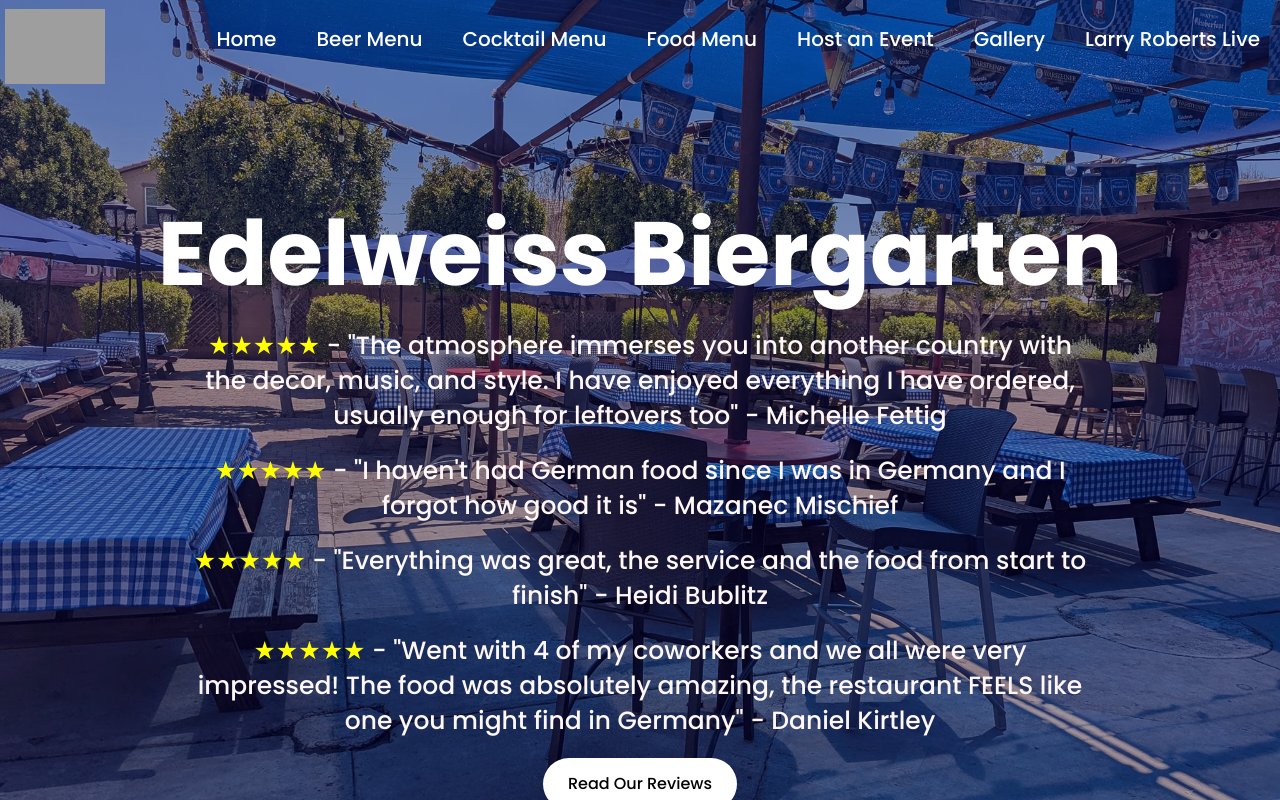
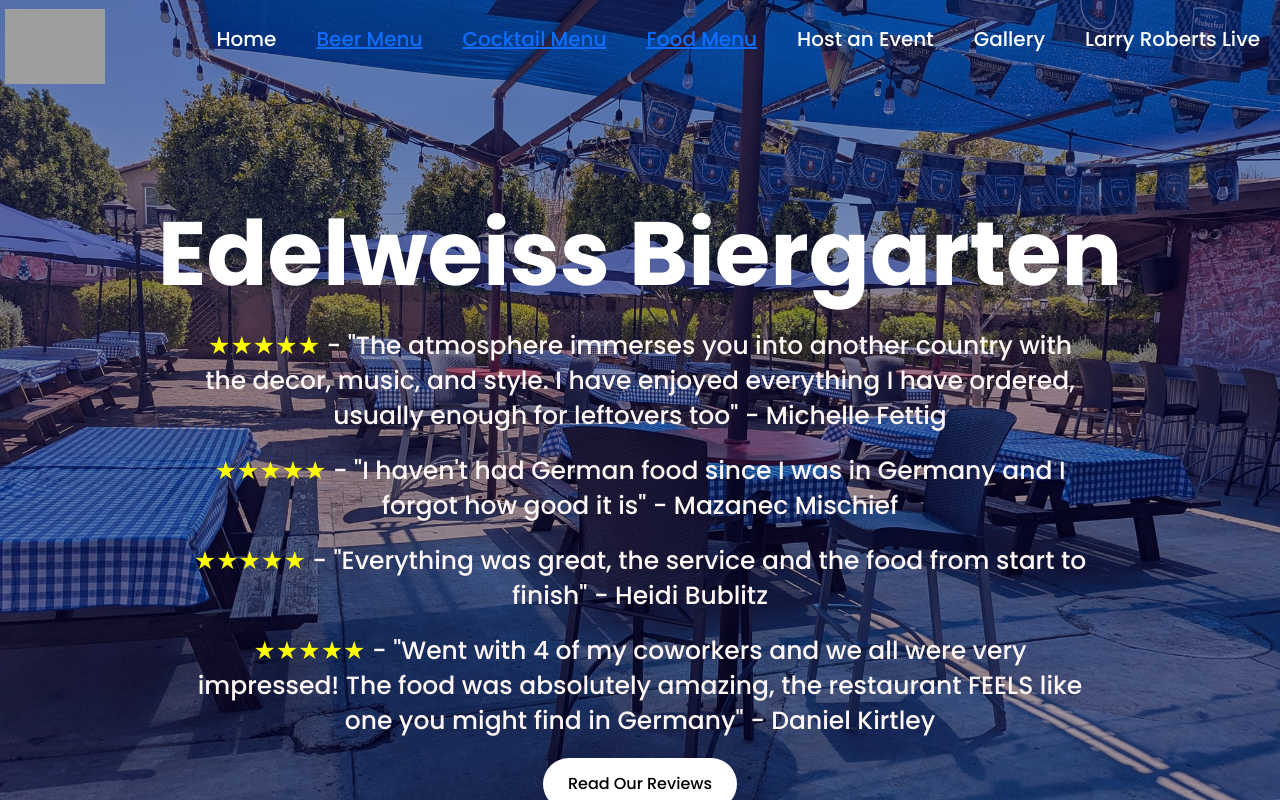
Before and after one commit to Andee-R/edelweiss-lp, a React (Create React App) app: page / in a window 1280 px wide. Shown: the top 800 px of the page. Built offline with nearby package versions, Linux system fonts and the light colour scheme; grey boxes are pictures that could not be loaded.

Commit message:
Deploy to gh-pages

```diff
--- a/package.json
+++ b/package.json
@@ -1,20 +1,26 @@
 {
   "name": "edelweiss-lp",
   "version": "0.1.0",
+  "homepage": "http://packetchaos.github.io/edelweiss.github.io",
   "private": true,
   "dependencies": {
+    "-": "^0.0.1",
     "@testing-library/jest-dom": "^5.17.0",
     "@testing-library/react": "^13.4.0",
     "@testing-library/user-event": "^13.5.0",
     "bootstrap": "^5.3.3",
+    "gh-pages": "^6.1.1",
     "react": "^18.3.1",
     "react-dom": "^18.3.1",
     "react-router-dom": "^6.25.1",
     "react-scripts": "5.0.1",
+    "save-dev": "^0.0.1-security",
     "web-vitals": "^2.1.4"
   },
   "scripts": {
     "start": "react-scripts start",
+    "predeploy": "npm run build",
+    "deploy": "gh-pages -d build",
     "build": "react-scripts build",
     "test": "react-scripts test",
     "eject": "react-scripts eject"
--- a/src/Components/Navbar/Navbar.jsx
+++ b/src/Components/Navbar/Navbar.jsx
@@ -1,6 +1,9 @@
 import React, { useEffect, useState } from "react";
 import "./Navbar.css";
 import edelweisslogo from "../../assests/Flattend_new_logo.png";
+import biermenu from "../../assests/biermenu.pdf"
+import cocktail from "../../assests/cocktails.pdf"
+import food from "../../assests/foodmenu.pdf"
 
 const Navbar = () => {
   const [sticky, setSticky] = useState(false);
@@ -17,9 +20,9 @@
         <img src={edelweisslogo} alt="" className="logo" />
         <ul>
           <li>Home</li>
-          <li>Beer Menu</li>
-          <li>Cocktail Menu</li>
-          <li>Food Menu</li>
+          <li><a href = {biermenu} target = "_blank">Beer Menu</a></li>
+          <li><a href = {cocktail} target = "_blank">Cocktail Menu</a></li>
+          <li><a href = {food} target = "_blank">Food Menu</a></li>
           <li>Host an Event</li>
           <li>Gallery</li>
           <li>Larry Roberts Live</li>
```
Also changed, not shown: 1 other file (tests, documents, lock files or other folders).
